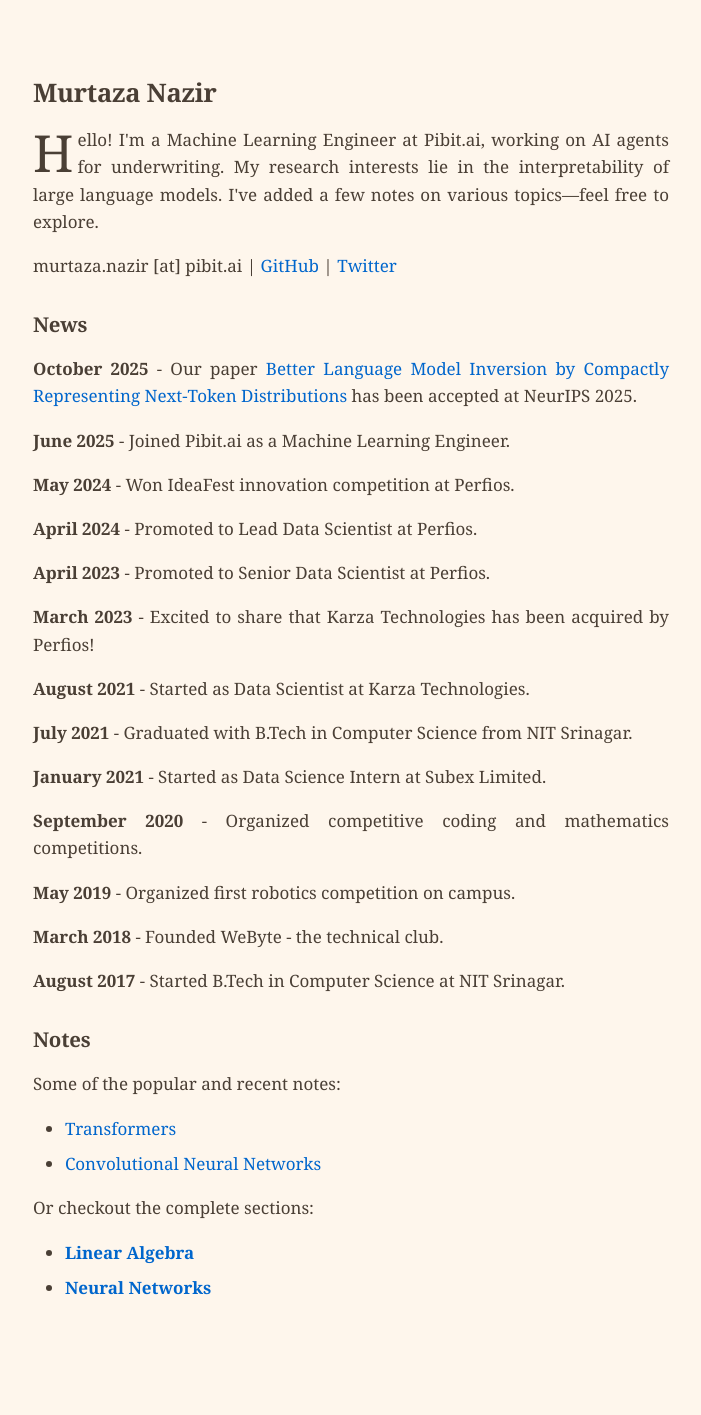
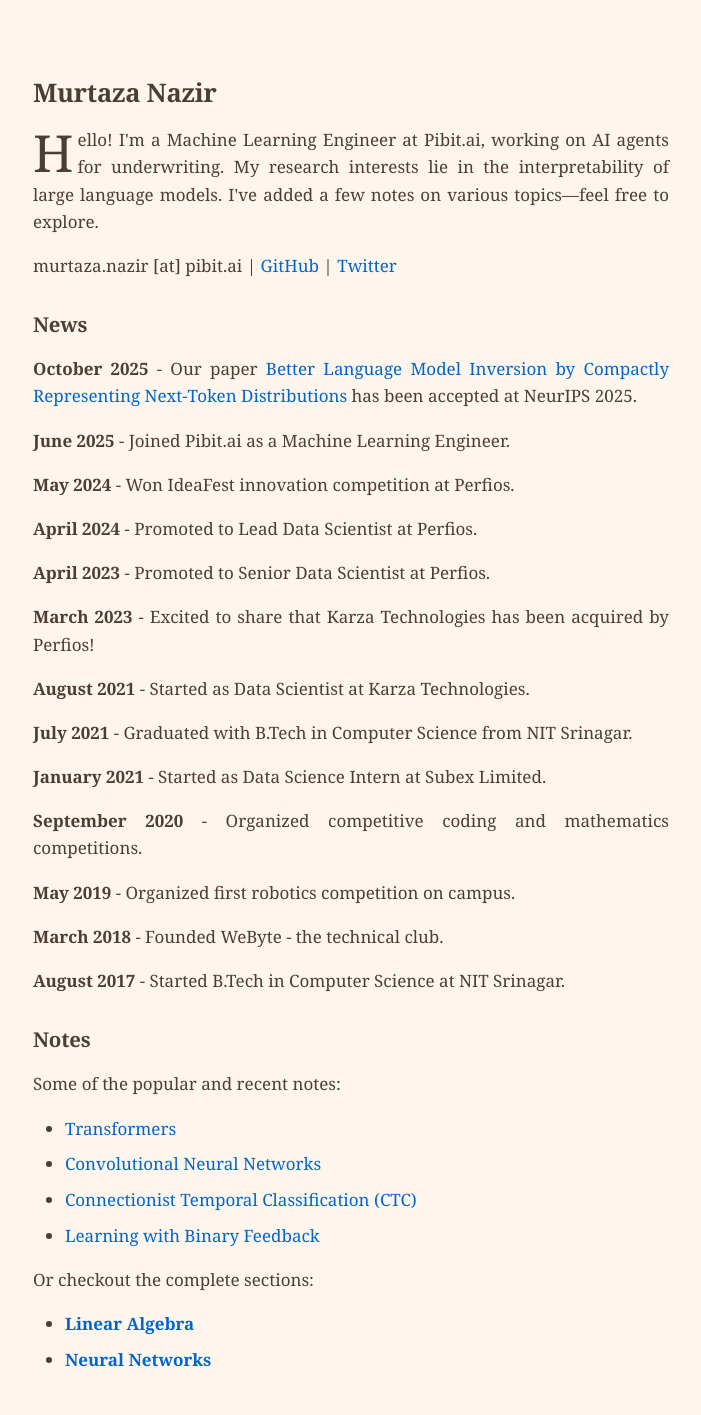
Before and after one commit to themurtazanazir/themurtazanazir.github.io, an MkDocs documentation site: the page built from docs/index.md, in a window 1280 px wide. Shown: the whole page, without its empty margins (168-869 px from the left). Built offline with MkDocs 1.6.1 and Material for MkDocs 9.7.7, drawn with Linux system fonts in a browser that asks for light colours; before the commit the page ends 1344 px from its top, so only the background shows below that.

Commit message:
Surface CTC and binary-feedback notes from index pages
Site nav is intentionally hidden by extra.css, so new pages are only
reachable via in-text links. Add both to the homepage Notes list and
the Neural Networks section index so they are actually discoverable.

Co-Authored-By: Claude Opus 4.7 (1M context) <noreply@anthropic.com>

```diff
--- a/docs/index.md
+++ b/docs/index.md
@@ -38,6 +38,8 @@ Some of the popular and recent notes:
 
 - [Transformers](neural_networks/transformer/transformer.md)
 - [Convolutional Neural Networks](neural_networks/convolutional_neural_networks/introduction.md)
+- [Connectionist Temporal Classification (CTC)](neural_networks/ctc/ctc.md)
+- [Learning with Binary Feedback](neural_networks/learning-with-binary-feedback.md)
 
 Or checkout the complete sections:
 
```
Also changed, not shown: docs/neural_networks/index.md (+2 -0 lines).
